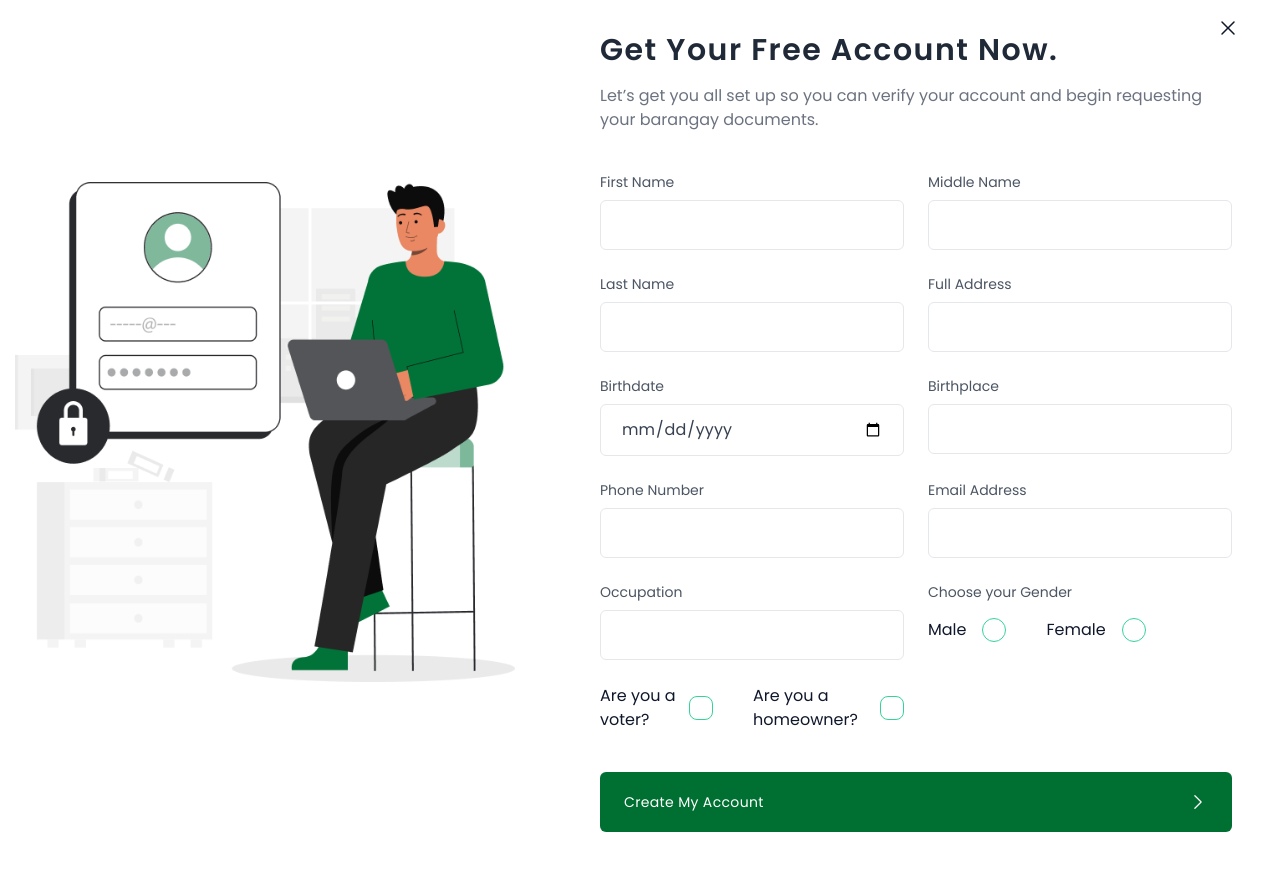
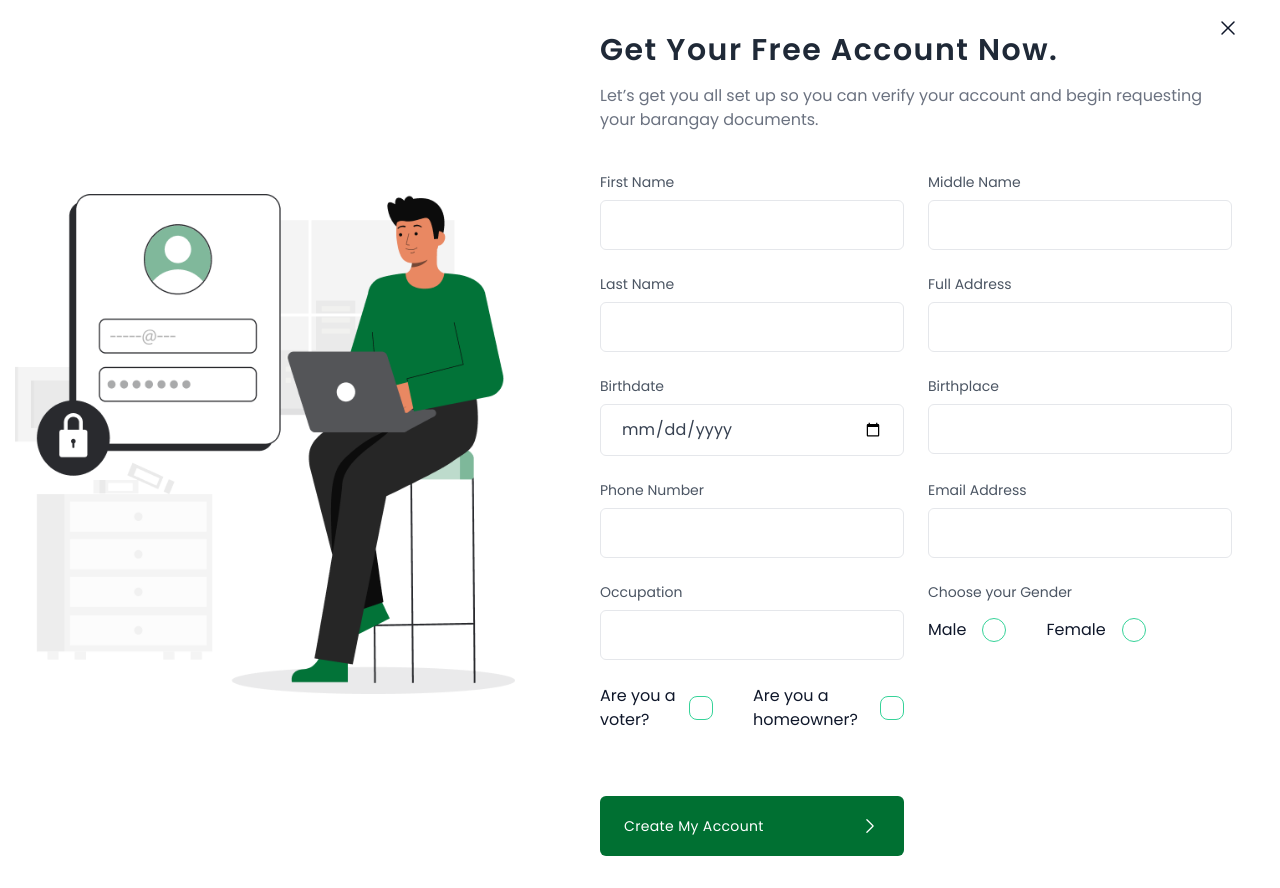
Before and after one commit to jazztinecruz/victoria-reyes, a Next.js app: page /signup in a window 1280 px wide. Before the commit the page ends 864 px from the top, so only its background shows below. Built offline with nearby package versions, Linux system fonts and the light colour scheme.

Commit message:
Include Create my account button in form

```diff
--- a/app/signup/page.tsx
+++ b/app/signup/page.tsx
@@ -167,15 +167,17 @@ const SignUp = () => {
                   onChange={setFields}
                 />
               </div>
-            </form>
+
+              <div></div>
 
               <button
                 onClick={() => setSuccessfulModal(!sucessfulModal)}
-              className="rounded-md mt-10 flex w-full transform items-center justify-between bg-brand px-6 py-5 text-sm capitalize tracking-wide text-white transition-colors duration-300 hover:bg-brand hover:opacity-fade focus:outline-none focus:ring focus:ring-brand focus:ring-opacity-50">
+                className="mt-10 flex w-full transform items-center justify-between rounded-md bg-brand px-6 py-5 text-sm capitalize tracking-wide text-white transition-colors duration-300 hover:bg-brand hover:opacity-fade focus:outline-none focus:ring focus:ring-brand focus:ring-opacity-50">
                 <span className="text-md">Create my Account</span>
 
                 <ChevronRightIcon className="h-5 w-5 text-white" />
               </button>
+            </form>
 
             {sucessfulModal && (
               <Modal
```
Lines whose indentation alone changed are shown as unchanged.
